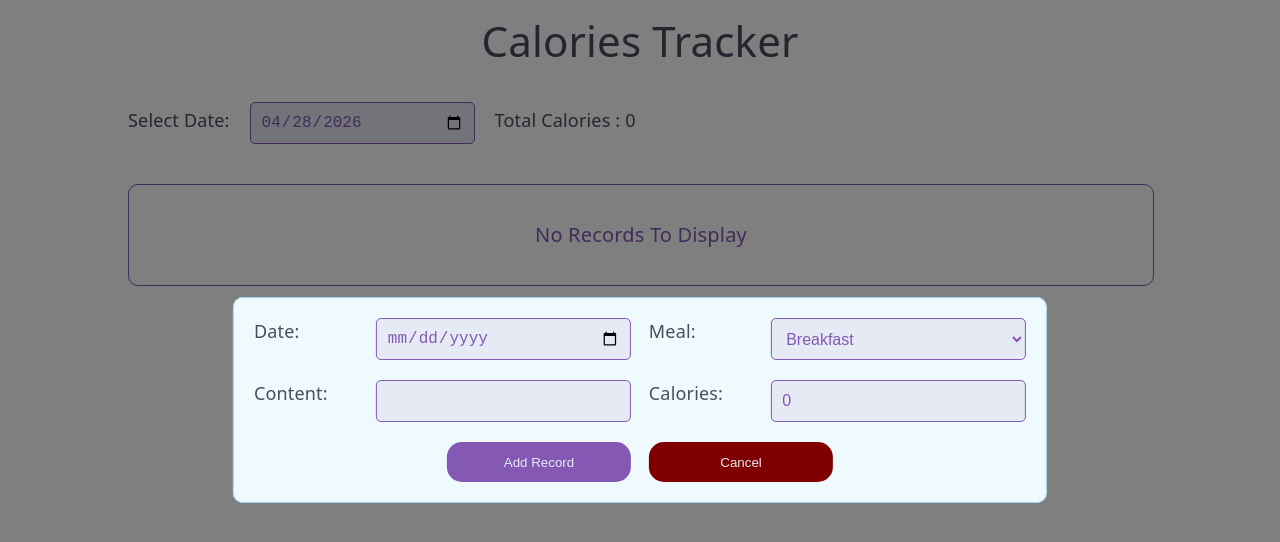
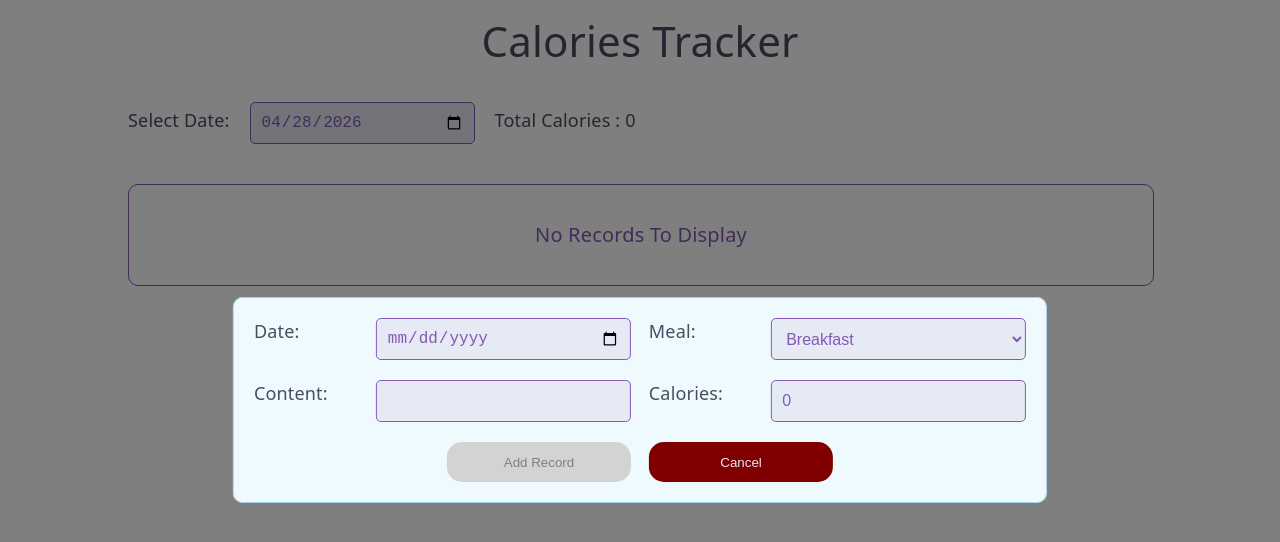
Before and after one commit to OmarKh006/calorie-tracker, a React (Vite) app: page / in a window 1280 px wide. Both pictures are taken after a click on the button "Track Food". Shown: the top 542 px of the page. Built offline with nearby package versions, Linux system fonts and the light colour scheme.

Commit message:
validating the form, & fixing the total calories bug

```diff
--- a/src/components/calorieRecordsSection/ListingSection.jsx
+++ b/src/components/calorieRecordsSection/ListingSection.jsx
@@ -5,7 +5,6 @@ import { useState } from "react";
 function ListingSection(props) {
   const { allRecords } = props;
   const [currentDate, setCurrentDate] = useState(new Date());
-  const [calories, setCalories] = useState(0);
 
   const filterDate = (record) => {
     return (
@@ -16,16 +15,10 @@ function ListingSection(props) {
   };
 
   const filteredRecords = allRecords.filter(filterDate);
+  const calories = filteredRecords.reduce((sum, r) => sum + r.calories, 0);
 
   const onDateChangeHandler = (event) => {
-    let sum = 0;
     setCurrentDate(new Date(event.target.value));
-
-    filteredRecords.forEach((record) => {
-      sum += record.calories;
-    });
-
-    setCalories(sum);
   };
 
   return (
--- a/src/components/edit/CaloriesRecordEdit.jsx
+++ b/src/components/edit/CaloriesRecordEdit.jsx
@@ -9,6 +9,8 @@ export default function CaloriesRecordEdit(props) {
     calories: 0,
   };
   const [mealRecord, setMealRecord] = useState(DEFAULT_VALUE);
+  const isFormValid =
+    mealRecord.date && mealRecord.content && mealRecord.calories > 0;
 
   const onDateChange = (event) => {
     setMealRecord({
@@ -49,6 +51,16 @@ export default function CaloriesRecordEdit(props) {
     props.onCancel();
   };
 
+  // useEffect(() => {
+  //   setIsFormValid(
+  //     mealRecord.date && mealRecord.content && mealRecord.calories > 0,
+  //   );
+  // }, [
+  //   mealRecord.date,
+  //   mealRecord.content,
+  //   mealRecord.calories,
+  // ]);
+
   return (
     <form className={styles.form} onSubmit={onSubmitHandler}>
       <label htmlFor="date">Date:</label>
@@ -82,10 +94,11 @@ export default function CaloriesRecordEdit(props) {
         value={mealRecord.calories}
         onChange={onCaloriesChange}
         className={`${styles["calories-input"]} ${mealRecord.calories < 0 ? styles.error : ""}`}
+        min={0}
       />
 
       <div className={styles.footer}>
-        <button>Add Record</button>
+        <button disabled={!isFormValid}>Add Record</button>
         <button
           type="button"
           className={styles.cancel}
--- a/src/components/edit/CaloriesRecordEdit.module.css
+++ b/src/components/edit/CaloriesRecordEdit.module.css
@@ -58,6 +58,13 @@ button.cancel {
   background-color: maroon;
 }
 
+button:disabled {
+  background-color: lightgray;
+  border-width: 0;
+  color: gray;
+  pointer-events: none;
+}
+
 @media (min-width: 768px) {
   .form {
     grid-template-rows: repeat(2, 1fr) minmax(40px, auto);
```
Also changed, not shown: 1 other file (tests, documents, lock files or other folders).
